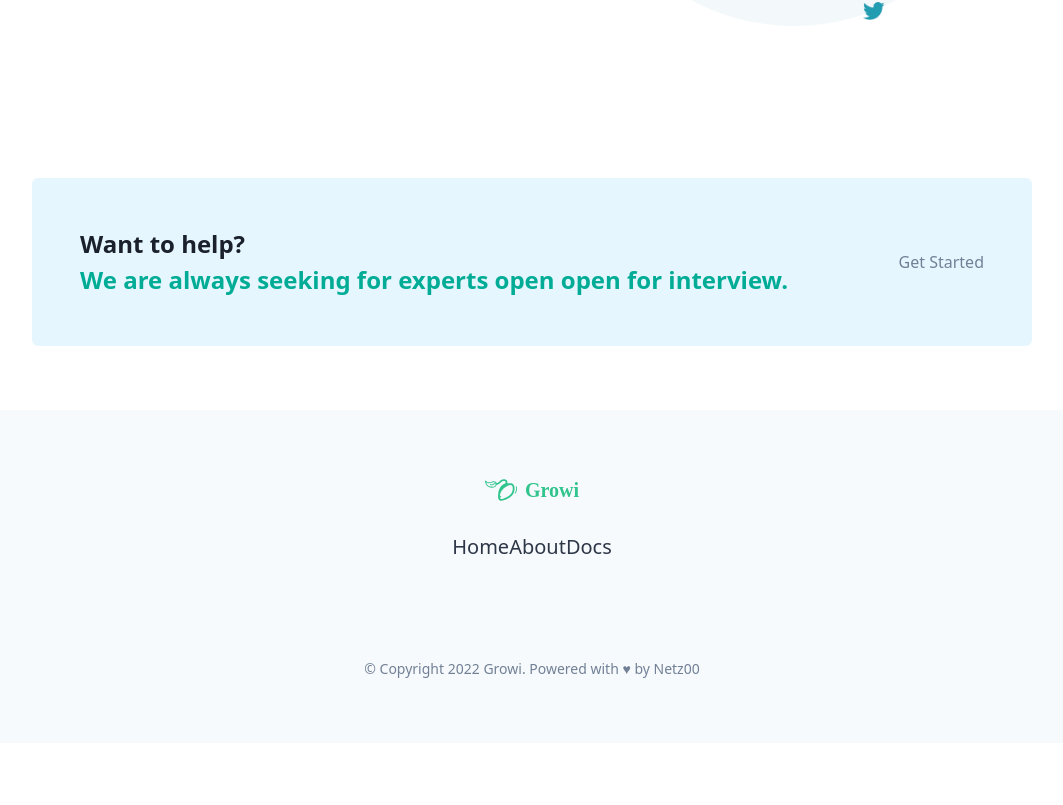
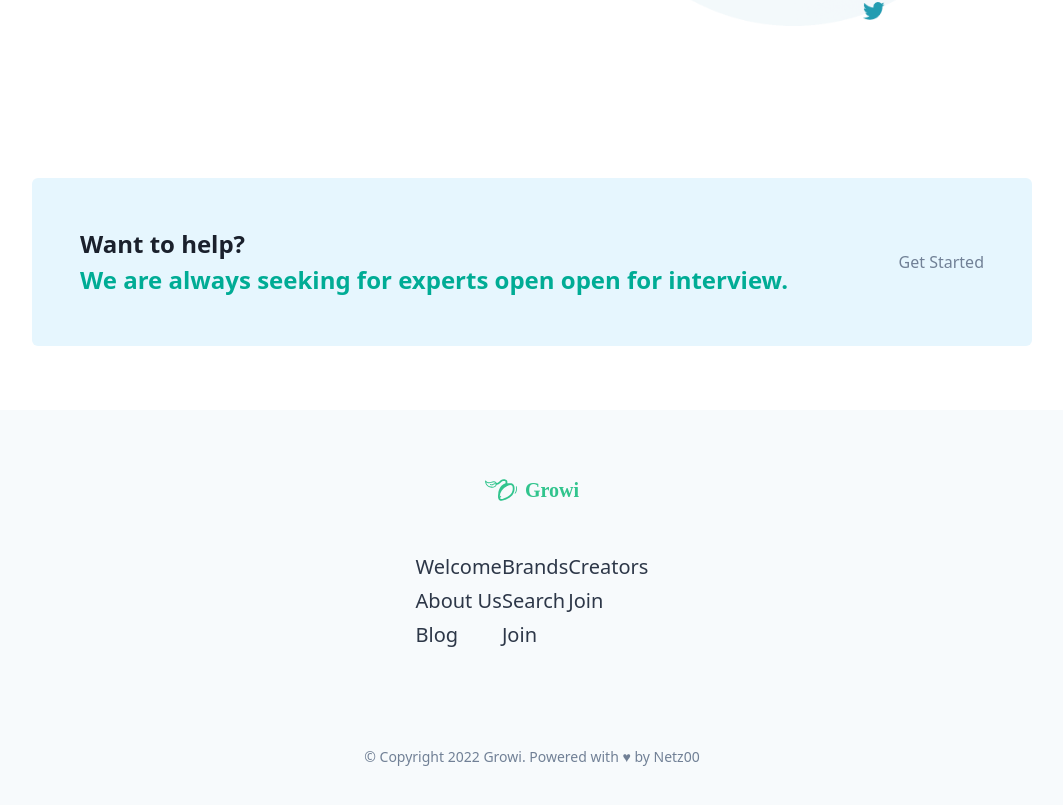
Before and after one commit to Netz00/growi, a Next.js app: page / in a window 1280 px wide. Shown: the part 2323-3128 px from the top of the page, without its empty margins (108-1171 px from the left). Before the commit the page ends 3066 px from the top, so only its background shows below. Built offline with nearby package versions, Linux system fonts and the light colour scheme; a web font is replaced by a local one.

Commit message:
Footer update

```diff
--- /dev/null
+++ b/public/assets/footer.json
@@ -0,0 +1,18 @@
+{
+	"sitemapItems": [
+		[
+			{ "value": "Welcome", "url": "/" },
+			{ "value": "About Us", "url": "/" },
+			{ "value": "Blog", "url": "/" }
+		],
+		[
+			{ "value": "Brands", "url": "/" },
+			{ "value": "Search", "url": "/" },
+			{ "value": "Join", "url": "/" }
+		],
+		[
+			{ "value": "Creators", "url": "/" },
+			{ "value": "Join", "url": "/" }
+		]
+	]
+}
--- a/src/components/footer/CenteredFooter.tsx
+++ b/src/components/footer/CenteredFooter.tsx
@@ -13,10 +13,8 @@ const CenteredFooter = (props: ICenteredFooterProps) => (
 	<div className="text-center">
 		{props.logo}
 
-		<nav>
-			<ul className="navbar mt-5 flex flex-row justify-center font-medium text-xl text-gray-800">
-				{props.children}
-			</ul>
+		<nav className="text-start navbar mt-5 flex flex-row justify-center text-xl text-gray-800">
+			{props.children}
 		</nav>
 
 		<div className="mt-8 flex justify-center">
@@ -32,6 +30,9 @@ const CenteredFooter = (props: ICenteredFooterProps) => (
 				.navbar :global(li) {
 					@apply mx-4;
 				}
+				.navbar :global(li:first-child) {
+					@apply font-medium;
+				}
 			`}
 		</style>
 	</div>
--- /dev/null
+++ b/src/components/sitemap/SitemapColumn.tsx
@@ -0,0 +1,13 @@
+import { ReactNode } from 'react';
+
+type ISitemapColumProps = {
+	children: ReactNode;
+};
+
+const SitemapColum = (props: ISitemapColumProps) => (
+	<ul className="mt-5 flex flex-col justify-start align-start gap-1">
+		{props.children}
+	</ul>
+);
+
+export { SitemapColum };
--- a/src/pages/brands.tsx
+++ b/src/pages/brands.tsx
@@ -2,7 +2,7 @@ import fs from 'fs';
 
 import Base from '../templates/Base';
 
-const Brands = ({ content }: any) => <Base {...content} />;
+const Brands = (content: any) => <Base {...content} />;
 
 export async function getStaticProps() {
 	/**
@@ -12,9 +12,13 @@ export async function getStaticProps() {
 	const res = fs.readFileSync('public/assets/brands.json');
 	const content = JSON.parse(res.toString());
 
+	const footer = fs.readFileSync('public/assets/footer.json');
+	const footerContent = JSON.parse(footer.toString());
+
 	return {
 		props: {
-			content,
+			...content,
+			footer: footerContent,
 		},
 	};
 }
--- a/src/pages/creators.tsx
+++ b/src/pages/creators.tsx
@@ -2,7 +2,7 @@ import fs from 'fs';
 
 import Base from '../templates/Base';
 
-const Creators = ({ content }: any) => <Base {...content} />;
+const Creators = (content: any) => <Base {...content} />;
 
 export async function getStaticProps() {
 	/**
@@ -12,9 +12,13 @@ export async function getStaticProps() {
 	const res = fs.readFileSync('public/assets/creators.json');
 	const content = JSON.parse(res.toString());
 
+	const footer = fs.readFileSync('public/assets/footer.json');
+	const footerContent = JSON.parse(footer.toString());
+
 	return {
 		props: {
-			content,
+			...content,
+			footer: footerContent,
 		},
 	};
 }
--- a/src/pages/index.tsx
+++ b/src/pages/index.tsx
@@ -2,7 +2,7 @@ import fs from 'fs';
 
 import Base from '../templates/Base';
 
-const Index = ({ content }: any) => <Base {...content} />;
+const Index = (content: any) => <Base {...content} />;
 
 export async function getStaticProps() {
 	/**
@@ -12,9 +12,13 @@ export async function getStaticProps() {
 	const res = fs.readFileSync('public/assets/main.json');
 	const content = JSON.parse(res.toString());
 
+	const footer = fs.readFileSync('public/assets/footer.json');
+	const footerContent = JSON.parse(footer.toString());
+
 	return {
 		props: {
-			content,
+			...content,
+			footer: footerContent,
 		},
 	};
 }
--- a/src/pages/search.tsx
+++ b/src/pages/search.tsx
@@ -56,7 +56,7 @@ const Search = (props: ISearchProps) => (
 				))}
 			</div>
 		</Section>
-		<Footer />
+		<Footer {...props.footer} />
 	</div>
 );
 
@@ -70,9 +70,13 @@ export async function getStaticProps() {
 	const res = fs.readFileSync('public/assets/search.json');
 	const content = JSON.parse(res.toString());
 
+	const footer = fs.readFileSync('public/assets/footer.json');
+	const footerContent = JSON.parse(footer.toString());
+
 	return {
 		props: {
 			...content,
+			footer: footerContent,
 		},
 	};
 }
--- a/src/templates/Base.tsx
+++ b/src/templates/Base.tsx
@@ -55,7 +55,7 @@ const Base = (props: IBaseProps) => (
 				</Link>
 			}
 		/>
-		<Footer />
+		<Footer {...props.footer} />
 	</div>
 );
 
--- a/src/templates/Footer.tsx
+++ b/src/templates/Footer.tsx
@@ -3,9 +3,14 @@ import Link from 'next/link';
 import { Background } from '../components/background/Background';
 import { CenteredFooter } from '../components/footer/CenteredFooter';
 import { Section } from '../components/layout/Section';
+import { SitemapColum } from '../components/sitemap/SitemapColumn';
 import { Logo } from './Logo';
 
-const Footer = () => (
+type IFooterProps = {
+	sitemapItems: [JSON];
+};
+
+const Footer = (props: IFooterProps) => (
 	<Background color="bg-gray-100">
 		<Section>
 			<CenteredFooter
@@ -48,15 +53,15 @@ const Footer = () => (
 					</>
 				}
 			>
-				<li>
-					<Link href="/">Home</Link>
-				</li>
-				<li>
-					<Link href="/">About</Link>
-				</li>
-				<li>
-					<Link href="/">Docs</Link>
-				</li>
+				{props.sitemapItems?.map((column: any, key) => (
+					<SitemapColum key={key}>
+						{column?.map((row: any, key2: number) => (
+							<li key={key2}>
+								<Link href={row.url}>{row.value}</Link>
+							</li>
+						))}
+					</SitemapColum>
+				))}
 			</CenteredFooter>
 		</Section>
 	</Background>
```
